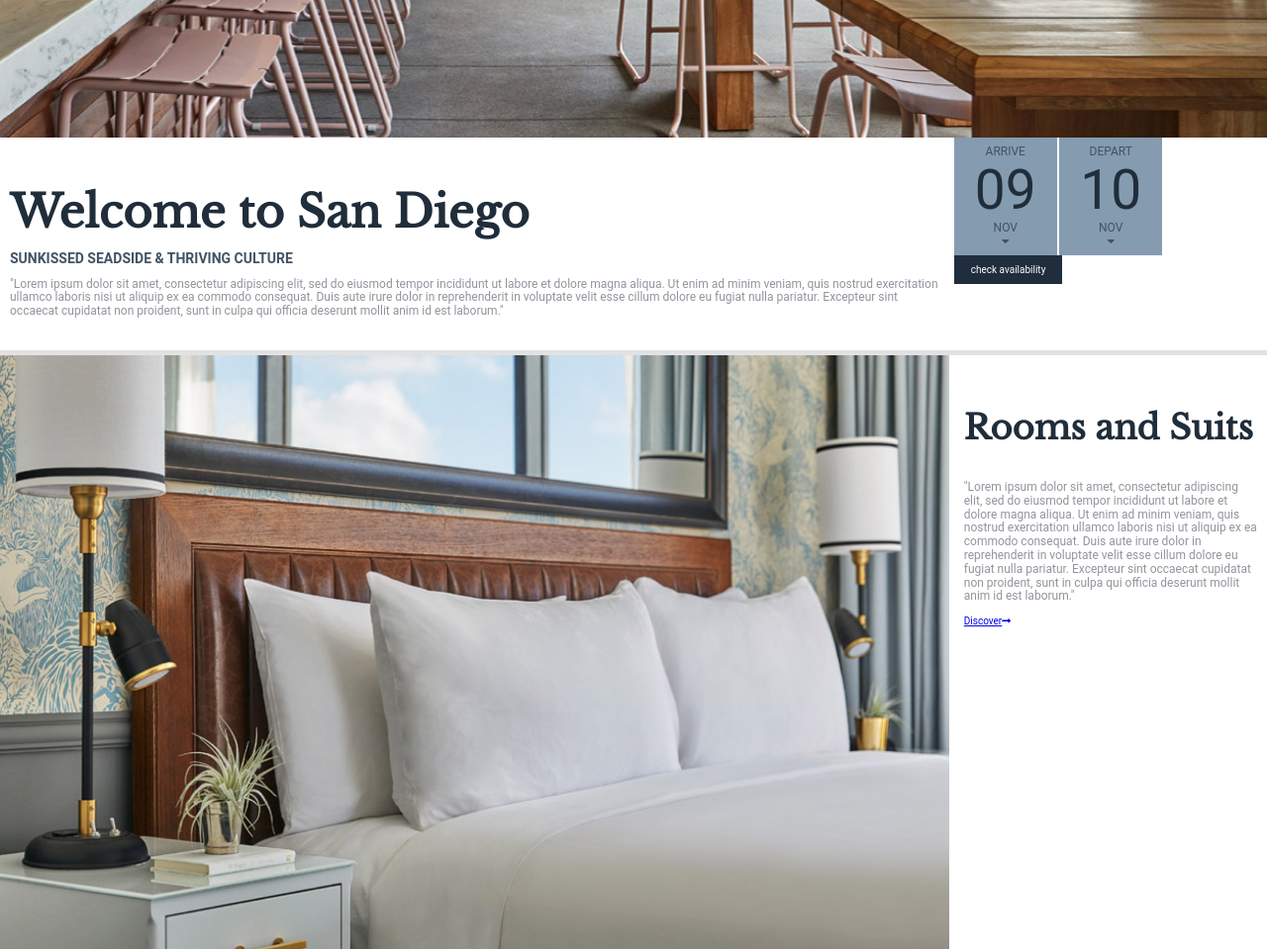
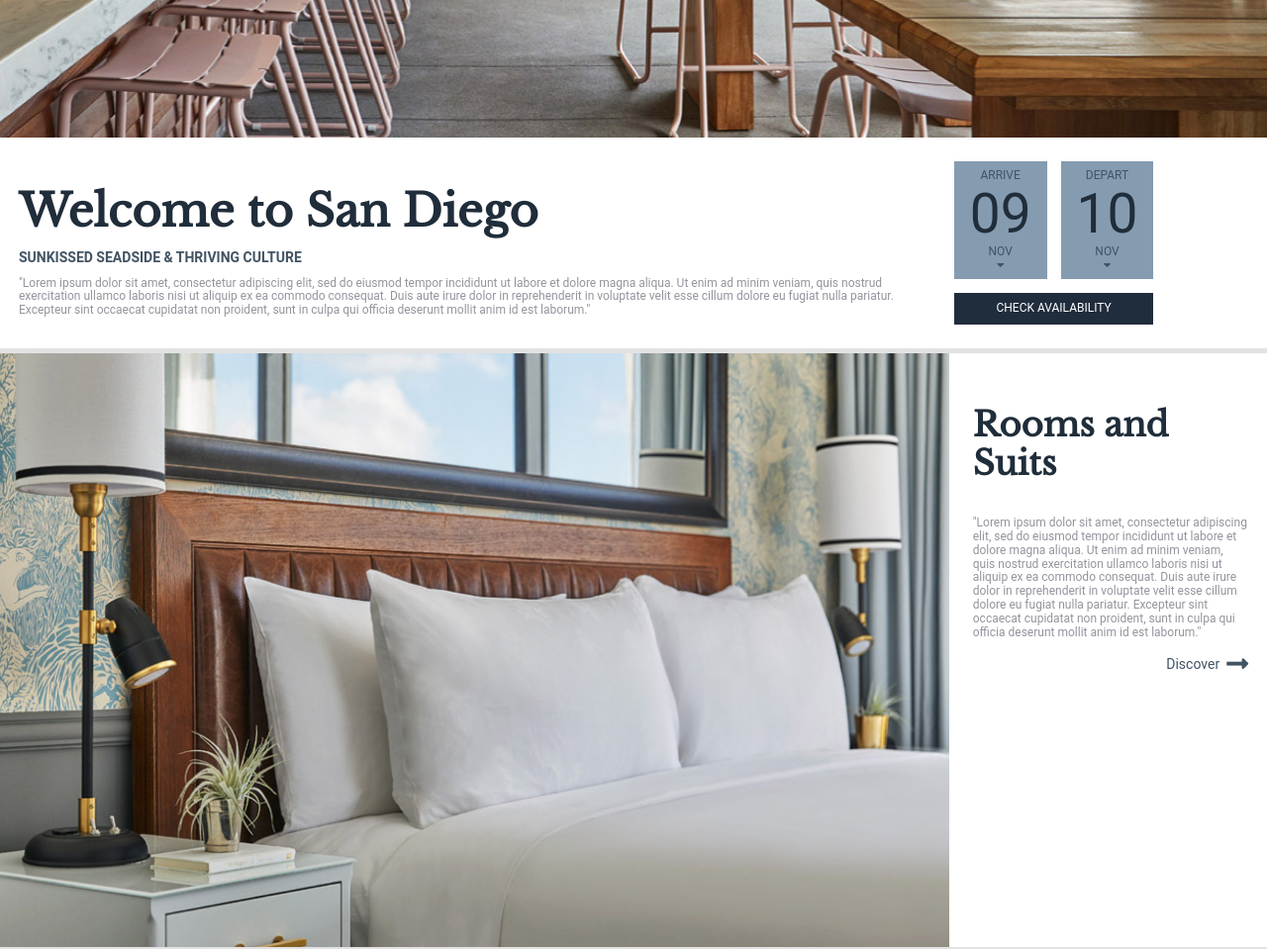
Before and after one commit to Siarhei-Patronchyk/test_app, a plain HTML site: page index.html in a window 1280 px wide. Shown: the part 600-1559 px from the top of the page at 99% size. Drawn offline with nearby package versions, Linux system fonts and the light colour scheme.

Commit message:
update styles

```diff
--- a/index.html
+++ b/index.html
@@ -41,7 +41,8 @@
                 "Lorem ipsum dolor sit amet, consectetur adipiscing elit, sed do eiusmod tempor incididunt ut labore et dolore magna aliqua. Ut enim ad minim veniam, quis nostrud exercitation ullamco laboris nisi ut aliquip ex ea commodo consequat. Duis aute irure dolor in reprehenderit in voluptate velit esse cillum dolore eu fugiat nulla pariatur. Excepteur sint occaecat cupidatat non proident, sunt in culpa qui officia deserunt mollit anim id est laborum."
             </p>
         </article>
-        <div class="calendar area-3">
+        <div class="calendar-area area-3">
+            <div class="calendar-wrapper">
                 <div class="date-wrapper">
                     <button class="btn btn-date">
                         <span class="action">arrive</span>
@@ -58,16 +59,17 @@
                 </div>
                 <button class="btn btn-dark">check availability</button>
             </div>
+        </div>
         <div class="divider divider-1"></div>
         <section class="area-4">
             <div class="section-image image-2"></div>
         </section>
-        <article class="area-5">
+        <article class="area-5 clearfix">
             <h3>Rooms and Suits</h3>
             <p>
                 "Lorem ipsum dolor sit amet, consectetur adipiscing elit, sed do eiusmod tempor incididunt ut labore et dolore magna aliqua. Ut enim ad minim veniam, quis nostrud exercitation ullamco laboris nisi ut aliquip ex ea commodo consequat. Duis aute irure dolor in reprehenderit in voluptate velit esse cillum dolore eu fugiat nulla pariatur. Excepteur sint occaecat cupidatat non proident, sunt in culpa qui officia deserunt mollit anim id est laborum."
             </p>
-            <a href="#" class="more-link">Discover<i class="fas fa-long-arrow-alt-right"></i></a>
+            <a href="#" class="more-link"><span>Discover</span><i class="fas fa-long-arrow-alt-right"></i></a>
         </article>
         <div class="divider divider-2"></div>
         <section class="area-6">
@@ -77,7 +79,7 @@
                 <p>
                     "Lorem ipsum dolor sit amet, consectetur adipiscing elit, sed do eiusmod tempor incididunt ut labore et dolore magna aliqua. Ut enim ad minim veniam, quis nostrud exercitation ullamco laboris nisi ut aliquip ex ea commodo consequat. Duis aute irure dolor in reprehenderit in voluptate velit esse cillum dolore eu fugiat nulla pariatur. Excepteur sint occaecat cupidatat non proident, sunt in culpa qui officia deserunt mollit anim id est laborum."
                 </p>
-                <a href="#"></a>
+                <a href="#" class="more-link"><span>Discover</span><i class="fas fa-long-arrow-alt-right"></i></a>
             </article>
         </section>
         <section class="area-7">
@@ -87,7 +89,7 @@
                 <p>
                     "Lorem ipsum dolor sit amet, consectetur adipiscing elit, sed do eiusmod tempor incididunt ut labore et dolore magna aliqua. Ut enim ad minim veniam, quis nostrud exercitation ullamco laboris nisi ut aliquip ex ea commodo consequat. Duis aute irure dolor in reprehenderit in voluptate velit esse cillum dolore eu fugiat nulla pariatur. Excepteur sint occaecat cupidatat non proident, sunt in culpa qui officia deserunt mollit anim id est laborum."
                 </p>
-                <a href="#"></a>
+                <a href="#" class="more-link"><span>Discover</span><i class="fas fa-long-arrow-alt-right"></i></a>
             </article>
         </section>
         <div class="divider divider-3"></div>
@@ -99,7 +101,7 @@
             <p>
                 "Lorem ipsum dolor sit amet, consectetur adipiscing elit, sed do eiusmod tempor incididunt ut labore et dolore magna aliqua. Ut enim ad minim veniam, quis nostrud exercitation ullamco laboris nisi ut aliquip ex ea commodo consequat. Duis aute irure dolor in reprehenderit in voluptate velit esse cillum dolore eu fugiat nulla pariatur. Excepteur sint occaecat cupidatat non proident, sunt in culpa qui officia deserunt mollit anim id est laborum."
             </p>
-            <a href="#"></a>
+            <a href="#" class="more-link"><span>Discover</span><i class="fas fa-long-arrow-alt-right"></i></a>
         </article>
         <div class="divider divider-4"></div>
         <section class="area-10">
@@ -109,7 +111,7 @@
                 <p>
                     "Lorem ipsum dolor sit amet, consectetur adipiscing elit, sed do eiusmod tempor incididunt ut labore et dolore magna aliqua. Ut enim ad minim veniam, quis nostrud exercitation ullamco laboris nisi ut aliquip ex ea commodo consequat. Duis aute irure dolor in reprehenderit in voluptate velit esse cillum dolore eu fugiat nulla pariatur. Excepteur sint occaecat cupidatat non proident, sunt in culpa qui officia deserunt mollit anim id est laborum."
                 </p>
-                <a href="#"></a>
+                <a href="#" class="more-link"><span>Discover</span><i class="fas fa-long-arrow-alt-right"></i></a>
             </article>
         </section>
         <section class="area-11">
@@ -119,7 +121,7 @@
                 <p>
                     "Lorem ipsum dolor sit amet, consectetur adipiscing elit, sed do eiusmod tempor incididunt ut labore et dolore magna aliqua. Ut enim ad minim veniam, quis nostrud exercitation ullamco laboris nisi ut aliquip ex ea commodo consequat. Duis aute irure dolor in reprehenderit in voluptate velit esse cillum dolore eu fugiat nulla pariatur. Excepteur sint occaecat cupidatat non proident, sunt in culpa qui officia deserunt mollit anim id est laborum."
                 </p>
-                <a href="#"></a>
+                <a href="#" class="more-link"><span>Discover</span><i class="fas fa-long-arrow-alt-right"></i></a>
             </article>
         </section>
         <section class="area-12">
@@ -129,7 +131,7 @@
                 <p>
                     "Lorem ipsum dolor sit amet, consectetur adipiscing elit, sed do eiusmod tempor incididunt ut labore et dolore magna aliqua. Ut enim ad minim veniam, quis nostrud exercitation ullamco laboris nisi ut aliquip ex ea commodo consequat. Duis aute irure dolor in reprehenderit in voluptate velit esse cillum dolore eu fugiat nulla pariatur. Excepteur sint occaecat cupidatat non proident, sunt in culpa qui officia deserunt mollit anim id est laborum."
                 </p>
-                <a href="#"></a>
+                <a href="#" class="more-link"><span>Discover</span><i class="fas fa-long-arrow-alt-right"></i></a>
             </article>
         </section>
         <section class="area-13">
@@ -139,7 +141,7 @@
                 <p>
                     "Lorem ipsum dolor sit amet, consectetur adipiscing elit, sed do eiusmod tempor incididunt ut labore et dolore magna aliqua. Ut enim ad minim veniam, quis nostrud exercitation ullamco laboris nisi ut aliquip ex ea commodo consequat. Duis aute irure dolor in reprehenderit in voluptate velit esse cillum dolore eu fugiat nulla pariatur. Excepteur sint occaecat cupidatat non proident, sunt in culpa qui officia deserunt mollit anim id est laborum."
                 </p>
-                <a href="#"></a>
+                <a href="#" class="more-link"><span>Discover</span><i class="fas fa-long-arrow-alt-right"></i></a>
             </article>
         </section>
         <section class="area-14">
@@ -149,7 +151,7 @@
                 <p>
                     "Lorem ipsum dolor sit amet, consectetur adipiscing elit, sed do eiusmod tempor incididunt ut labore et dolore magna aliqua. Ut enim ad minim veniam, quis nostrud exercitation ullamco laboris nisi ut aliquip ex ea commodo consequat. Duis aute irure dolor in reprehenderit in voluptate velit esse cillum dolore eu fugiat nulla pariatur. Excepteur sint occaecat cupidatat non proident, sunt in culpa qui officia deserunt mollit anim id est laborum."
                 </p>
-                <a href="#"></a>
+                <a href="#" class="more-link"><span>Discover</span><i class="fas fa-long-arrow-alt-right"></i></a>
             </article>
         </section>
     </main>
--- a/style.scss
+++ b/style.scss
@@ -38,12 +38,20 @@ p {
 }
 
 article {
-  padding: 2em 1em;
+  padding: 1.9em;
+}
+
+.clearfix:after {
+  content: "";
+  clear: both;
+  display: table;
 }
 
 .btn {
   -webkit-appearance: none;
   padding: .5rem 1rem;
+  text-transform: uppercase;
+  font-size: 12px;
 }
 
 .btn-dark {
@@ -52,8 +60,23 @@ article {
   border: solid 1px #202d3d;
 }
 
+.calendar-area {
+  display: flex;
+  align-items: center;
+
+  .calendar-wrapper {
+    display: grid;
+    grid-gap: 14px;
+
+    .date-wrapper {
+      display: grid;
+      grid-gap: 14px;
+      grid-template-columns: 1fr 1fr;
+    }
+  }
+}
+
 .btn-date {
-  width: 104px;
   background-color: #859BB0;
   color: #425363;
   border: none;
@@ -187,9 +210,12 @@ article {
   align-content: center;
 }
 
+.nav-link, .reserve-link, .more-link {
+  text-decoration: none;
+}
+
 .nav-link {
   text-transform: uppercase;
-  text-decoration: none;
   color: #202D3A;
   font-size: 1.3em;
 
@@ -200,7 +226,6 @@ article {
 
 .reserve-link {
   text-transform: uppercase;
-  text-decoration: none;
   color: #202D3A;
   border: solid 1px #202D3A;
   font-weight: bold;
@@ -209,6 +234,27 @@ article {
 
   &:hover {
     background-color: #dedede;
+  }
+}
+
+.more-link {
+  font-size: 1.4em;
+  color: #425363;
+  display: inline-flex;
+  align-items: center;
+
+  &:hover {
+    span {
+      text-decoration: underline;
+    }
+  }
+
+  span {
+    margin-right: 0.5em;
+  }
+
+  .fas {
+    font-size: 25px;
   }
 }
 
@@ -221,7 +267,13 @@ article {
 .area-2 {  grid-area: area-2; }
 .area-3 {  grid-area: area-3; }
 .area-4 {  grid-area: area-4; }
-.area-5 {  grid-area: area-5; }
+.area-5 {
+  grid-area: area-5;
+
+  .more-link {
+    float: right;
+  }
+}
 .area-6 {  grid-area: area-6; }
 .area-7 {  grid-area: area-7; }
 .area-8 {  grid-area: area-8; }
```
Also changed, not shown: style.css, 1 other file. Lines whose indentation alone changed are shown as unchanged.
